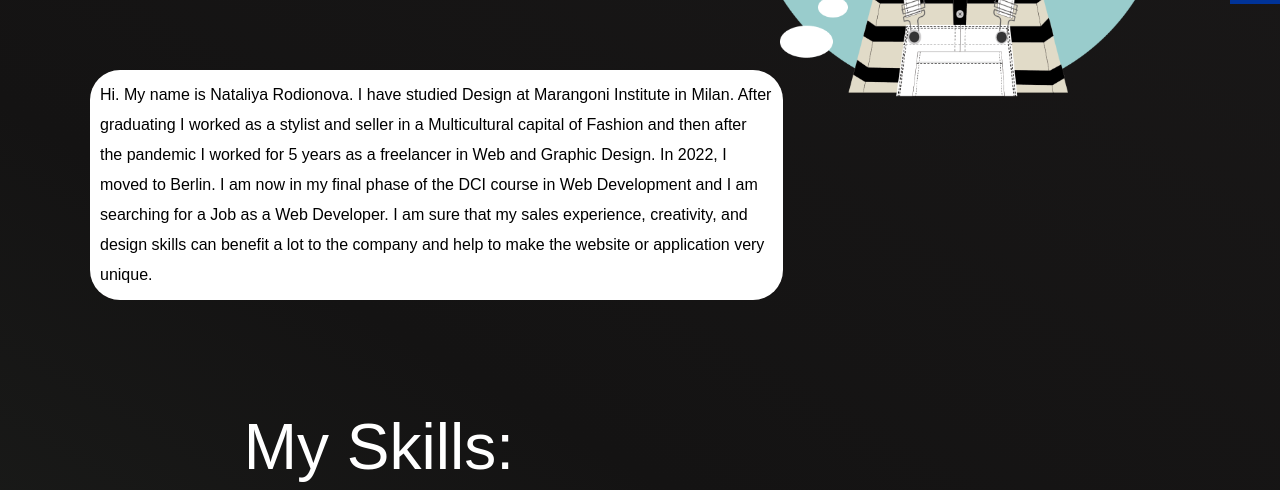
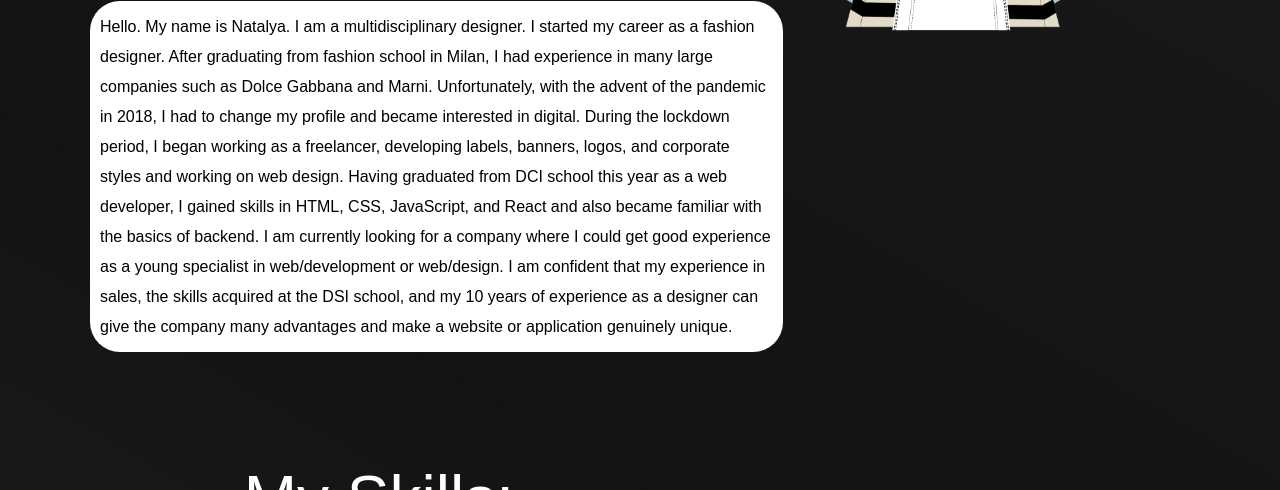
Before and after one commit to 006080/CV, a website with bundled scripts: page index.html in a window 1280 px wide. Shown: the part 454-944 px from the top of the page. Built offline with nearby package versions, Linux system fonts and the light colour scheme; a web font is replaced by a local one.

Commit message:
elevator pitch done

```diff
--- a/index.html
+++ b/index.html
@@ -59,7 +59,7 @@
     </div>
 
     <section id="home" class="section">
-        <section style="margin-top: 12%;" class="section__home">
+        <section style="margin-top: 7%;" class="section__home">
             <div style="width: 60%;" class="right">
                 <p class="name">Nataliya</p>
                 <p class="name">Rodionova</p>
@@ -77,29 +77,11 @@
                 </div>
                 <div class="section__home__about">
                     <div class="text">
-                        <p id="greeting" style="padding: 1.5%;">Hi. My name is Nataliya Rodionova. I have studied Design
-                            at Marangoni
-                            Institute in Milan. After graduating I worked
-                            as a stylist and seller in a Multicultural capital of Fashion and then after the pandemic I
-                            worked for 5 years as a
-                            freelancer in
-                            Web and Graphic Design.
-                            In 2022, I moved to Berlin. I
-                            am now in my ﬁnal phase
-                            of the DCI course in Web
-                            Development and I am
-                            searching for a Job as a
-                            Web Developer. I am sure
-                            that my sales experience,
-                            creativity, and design skills
-                            can benefit a lot to the
-                            company and help to make
-                            the website or application
-                            very unique.</p>
+                        <p id="greeting" style="padding: 1.5%;">Hello. My name is Natalya. I am a multidisciplinary designer. I started my career as a fashion designer. After graduating from fashion school in Milan, I had experience in many large companies such as Dolce Gabbana and Marni. Unfortunately, with the advent of the pandemic in 2018, I had to change my profile and became interested in digital. During the lockdown period, I began working as a freelancer, developing labels, banners, logos, and corporate styles and working on web design. Having graduated from DCI school this year as a web developer, I gained skills in HTML, CSS, JavaScript, and React and also became familiar with the basics of backend. I am currently looking for a company where I could get good experience as a young specialist in web/development or web/design. I am confident that my experience in sales, the skills acquired at the DSI school, and my 10 years of experience as a designer can give the company many advantages and make a website or application genuinely unique.</p>
                     </div>
                 </div>
             </div>
-            <div style="width: 38%;" class="left">
+            <div style="width: 37%;" class="left">
                 <div class="left">
                     <img src="./img/Group 67.png" alt="">
                 </div>
--- a/style.css
+++ b/style.css
@@ -236,7 +236,7 @@ img {
 .text {
   color: #000000;
   border-radius: 30px;
-  margin-top: 15%;
+  margin-top: 13%;
   font-size: x-large;
   line-height: 30px;
   background-color: #ffffff;
--- a/translate.js
+++ b/translate.js
@@ -34,7 +34,7 @@ document.addEventListener('DOMContentLoaded', function () {
         // Define translations for different elements or text content
         const translations = {
             'en': {
-                'greeting': 'Hi. My name is Nataliya Rodionova. I have studied Design at Marangoni Institute in Milan. After graduating I worked as a stylist and seller in a Multicultural capital of Fashion and then after the pandemic I worked for 5 years as a freelancer in Web and Graphic Design. In 2022, I moved to Berlin. I am now in my ﬁnal phase of the DCI course in Web Development and I am searching for a Job as a Web Developer. I am sure that my sales experience, creativity, and design skills can benefit a lot to the company and help to make the website or application very unique.',
+                'greeting': 'Hello. My name is Natalya. I am a multidisciplinary designer. I started my career as a fashion designer. After graduating from fashion school in Milan, I had experience in many large companies such as Dolce Gabbana and Marni. Unfortunately, with the advent of the pandemic in 2018, I had to change my profile and became interested in digital. During the lockdown period, I began working as a freelancer, developing labels, banners, logos, and corporate styles and working on web design. Having graduated from DCI school this year as a web developer, I gained skills in HTML, CSS, JavaScript, and React and also became familiar with the basics of the backend. I am currently looking for a company where I could get good experience as a young specialist in web/development or web/design. I am confident that my experience in sales, the skills acquired at the DSI school, and my 10 years of experience as a designer can give the company many advantages and make a website or application genuinely unique.',
                 'design': "DESIGNER",
                 'illustrator': "ILLUSTRATOR",
                 'developer': 'WEB DEVELOPER',
@@ -68,7 +68,7 @@ document.addEventListener('DOMContentLoaded', function () {
             },
 
             'ru': {
-                'greeting': 'Привет. Меня зовут Наталья Родионова. Я - дизайнер широкого профиля. Я закончила факультет Дизайна в Институте Марангони в Милане. После окончания учебы я работала стилистом и продавцом в интернационыальной столице моды, а затем, после эпидемии, я работала в течение 5 лет фрилансером в области веб и графического дизайна. В 2022 году я переехала в Берлин. В настоящее время я нахожусь в заключительной стадии курса по веб-разработке в DCI и ищу работу в качестве веб-дизайнера или стажеровку как веб-разработчик. Я уверена, что мой опыт в продажах, креативность и навыки дизайнера могут принести большую пользу компании и поможет сделать веб-сайт или приложение уникальным.',
+                'greeting': "Привет.Меня зовут Наталья. Я - дизайнер широкого профиля. Начала свою карьеру я как дизайнер одежды. Окончив школу моды в Милане, я получила опыт работы во многих крупных компаниях, таких как Dolce Gabbana и Marni. К сожалению, с приходом пандемии в 2018 году мне пришлось сменить профиль и я увлеклась digital. В период карантина я начал работать фрилансером, разрабатывая этикетки, баннеры, логотипы, фирменные стили и занимаясь веб-дизайном. Окончив в этом году школу DCI по специальности веб- разработчик, я получила знания по HTML, CSS, JavaScript и React, а также ознакомился с основами бэкенда. В данный момент я ищу компанию, где смогу получить хороший опыт молодого специалиста в области веб-разработки или веб-дизайна. Я уверена, что мой опыт в продажах, навыки, полученные в школе DСI, и мой 10 - летний опыт работы дизайнером смогут принести компании множество преимуществ и сделать сайт или приложение по - настоящему уникальным.",
                 'design': 'ДИЗАЙНЕР',
                 'Illustrator': "ИЛЛЮСТРАТОР",
                 'developer': 'ВЭБ РАЗРАБОТЧИК',
@@ -104,8 +104,7 @@ document.addEventListener('DOMContentLoaded', function () {
             },
 
             'de': {
-                'greeting': 'Hallo. Mein Name ist Nataliya Rodionova. Ich habe Design an der Marangoni-Institut in Mailand studiert. Nach meinem Abschluss habe ich als Stylistin und Verkäuferin in der multikulturellen Modehauptstadt gearbeitet, und dann, nach der Pandemie, habe ich 5 Jahre lang als freiberufliche Web- und Grafikdesignerin gearbeitet. Im Jahr 2022 bin ich nach Berlin gezogen. Derzeit befinde ich mich im letzten Abschnitt des DCI-Webentwicklungskurses und suche eine Stelle als Webentwicklerin. Ich bin sicher, dass meine Verkaufserfahrung, Kreativität und Designfähigkeiten einem Unternehmen sehr zugutekommen können und dazu beitragen können, eine einzigartige Webseite oder Anwendung zu erstellen.',
-                'design': 'DESIGNER',
+                'greeting': "Hallo. Mein Name ist Natalya. Ich bin ein multidisziplinärer Designer. Ich begann meine Karriere als Modedesignerin. Nach meinem Abschluss an der Modeschule in Mailand sammelte ich Erfahrungen in vielen großen Unternehmen wie Dolce Gabbana und Marni. Leider musste ich mit dem Aufkommen der Pandemie im Jahr 2018 mein Profil ändern und begann, mich für das Digitale zu interessieren. Während der Lockdown-Zeit begann ich als Freiberuflerin zu arbeiten, Etiketten, Banner, Logos und Unternehmensstile zu entwickeln und am Webdesign zu arbeiten. Nachdem ich dieses Jahr die DCI-Schule als Webentwickler abgeschlossen habe, habe ich Kenntnisse in HTML, CSS, JavaScript und React erworben und mich auch mit den Grundlagen des Backends vertraut gemacht. Ich bin derzeit auf der Suche nach einem Unternehmen, bei dem ich als junger Spezialist im Bereich Web/Entwicklung oder Web/Design gute Erfahrungen sammeln kann. Ich bin zuversichtlich, dass meine Erfahrung im Vertrieb, die an der DSI-Schule erworbenen Fähigkeiten und meine 10-jährige Erfahrung als Designer dem Unternehmen viele Vorteile bringen und eine Website oder Anwendung wirklich einzigartig machen können.",
                 'Illustrator': "ILLUSTRATOR",
                 'developer': "WEBENTWICKLERIN",
                 'CV': 'herunterladen',
@@ -139,8 +138,7 @@ document.addEventListener('DOMContentLoaded', function () {
             },
 
             'it': {
-                'greeting': "Ciao. Mi chiamo Nataliya Rodionova. Ho studiato Design presso l'Istituto Marangoni di Milano. Dopo la laurea, ho lavorato come stilista e venditrice nella capitale multiculturale della moda, e successivamente, dopo la pandemia, ho lavorato per 5 anni come freelance nel Web e Graphic Design. Nel 2022, mi sono trasferita a Berlino. Sono ora nella fase finale del corso DCI in Sviluppo Web e sto cercando un lavoro come Web Developer. Sono convinta che la mia esperienza nella vendita, la creatività e le competenze di design possano apportare un grande valore all'azienda e contribuire a rendere il sito web o l'applicazione molto unici.",
-                'design': 'DESIGNER',
+                'greeting': "Ciao. Mi chiamo Natalia. Sono una Designer Multidisciplinare. Ho iniziato la mia carriera come Fashion Designer. Dopo essermi diplomata alla scuola di moda di Milano, ho maturato esperienza in molte grandi aziende come Dolce Gabbana e Marni. Purtroppo, con l’avvento della pandemia nel 2018, ho dovuto cambiare profilo e mi sono interessato al digitale. Durante il periodo di lockdown ho iniziato a lavorare come freelance, sviluppando etichette, banner, loghi, stili aziendali e lavorando sul web design. Dopo essermi diplomato quest'anno alla scuola DCI come Sviluppatore Web, ho acquisito conoscenze di HTML, CSS, JavaScript e React e ho anche familiarizzato con le basi del backend. Attualmente sto cercando un'azienda dove poter maturare una buona esperienza come giovane specialista nel settore sviluppo-web o web-design. Sono fiducioso che la mia esperienza nelle vendite, le competenze acquisite alla scuola DCI e i miei 10 anni di esperienza come designer possano portare molti vantaggi all'azienda e rendere un sito web o un'applicazione davvero unici.",
                 'Illustrator': "ILLUSTRATRICE",
                 'developer': 'SVILUPATORE WEB',
                 'CV': 'scaricare cv',
```
